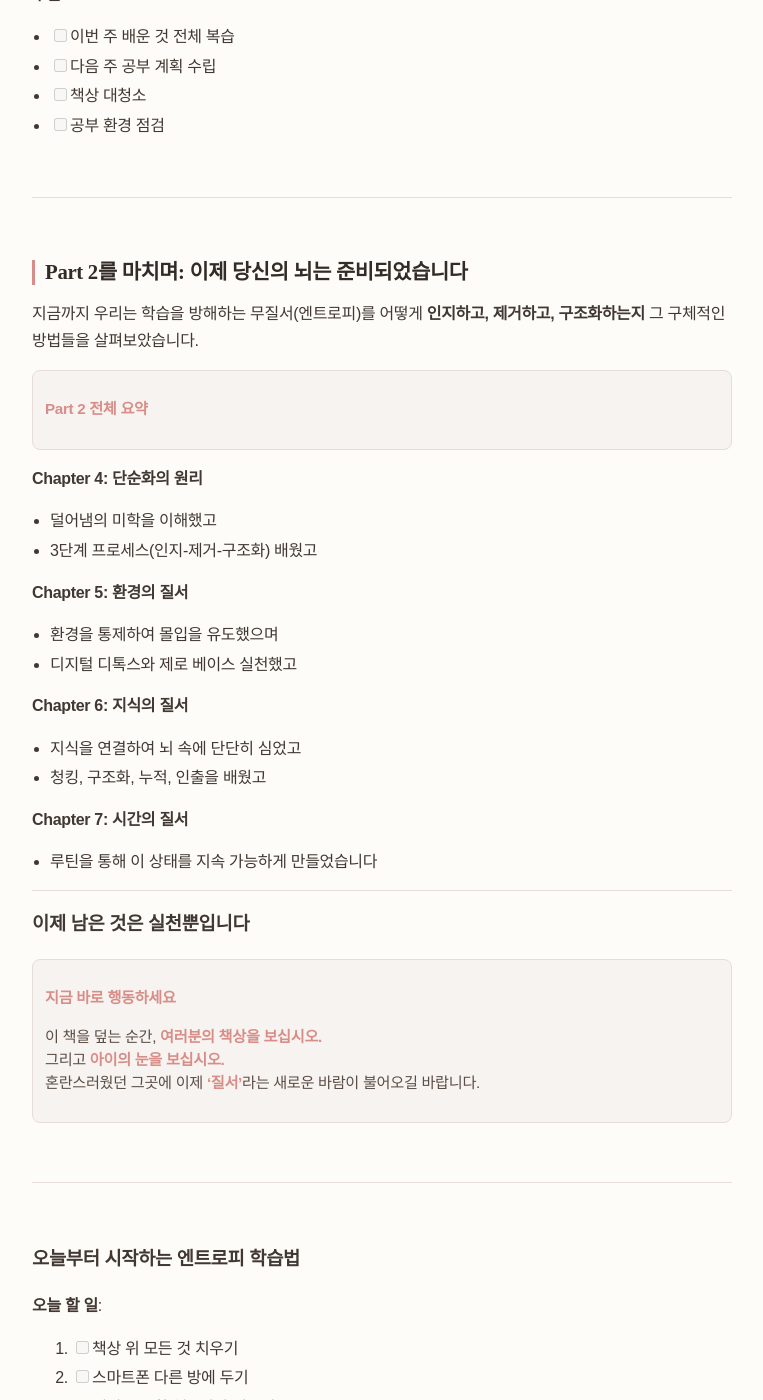
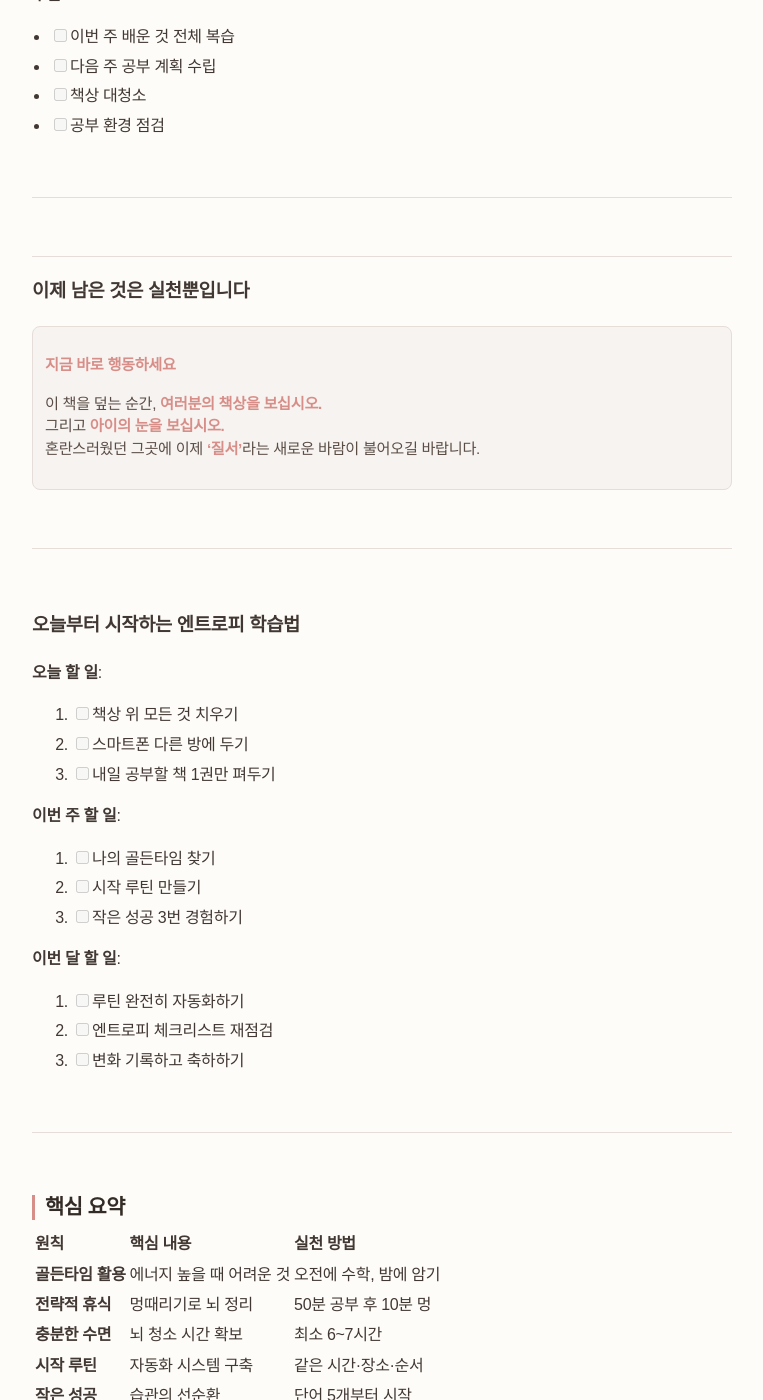
Before and after one commit to somath-edu/somath-edu.github.io, a Jekyll site: the page built from library/entropy-ch7.md, in a window 1280 px wide and 1400 px high, scrolled down 10740 px. Shown: the whole window, without its empty margins (258-1021 px from the left). Built offline with Jekyll 4.4.1, drawn with Linux system fonts in a browser that asks for light colours; some web fonts are replaced.

Commit message:
Update entropy-ch7.md

```diff
--- a/library/entropy-ch7.md
+++ b/library/entropy-ch7.md
@@ -314,27 +314,6 @@ prev_link: /entropy-ch6.html
 <hr>
 <br>
 
-## Part 2를 마치며: 이제 당신의 뇌는 준비되었습니다
-
-지금까지 우리는 학습을 방해하는 무질서(엔트로피)를 어떻게 **인지하고, 제거하고, 구조화하는지** 그 구체적인 방법들을 살펴보았습니다.
-
-> **Part 2 전체 요약**
-
-**Chapter 4: 단순화의 원리**
-- 덜어냄의 미학을 이해했고
-- 3단계 프로세스(인지-제거-구조화) 배웠고
-
-**Chapter 5: 환경의 질서**
-- 환경을 통제하여 몰입을 유도했으며
-- 디지털 디톡스와 제로 베이스 실천했고
-
-**Chapter 6: 지식의 질서**
-- 지식을 연결하여 뇌 속에 단단히 심었고
-- 청킹, 구조화, 누적, 인출을 배웠고
-
-**Chapter 7: 시간의 질서**
-- 루틴을 통해 이 상태를 지속 가능하게 만들었습니다
-
 ---
 
 ### 이제 남은 것은 실천뿐입니다
```
